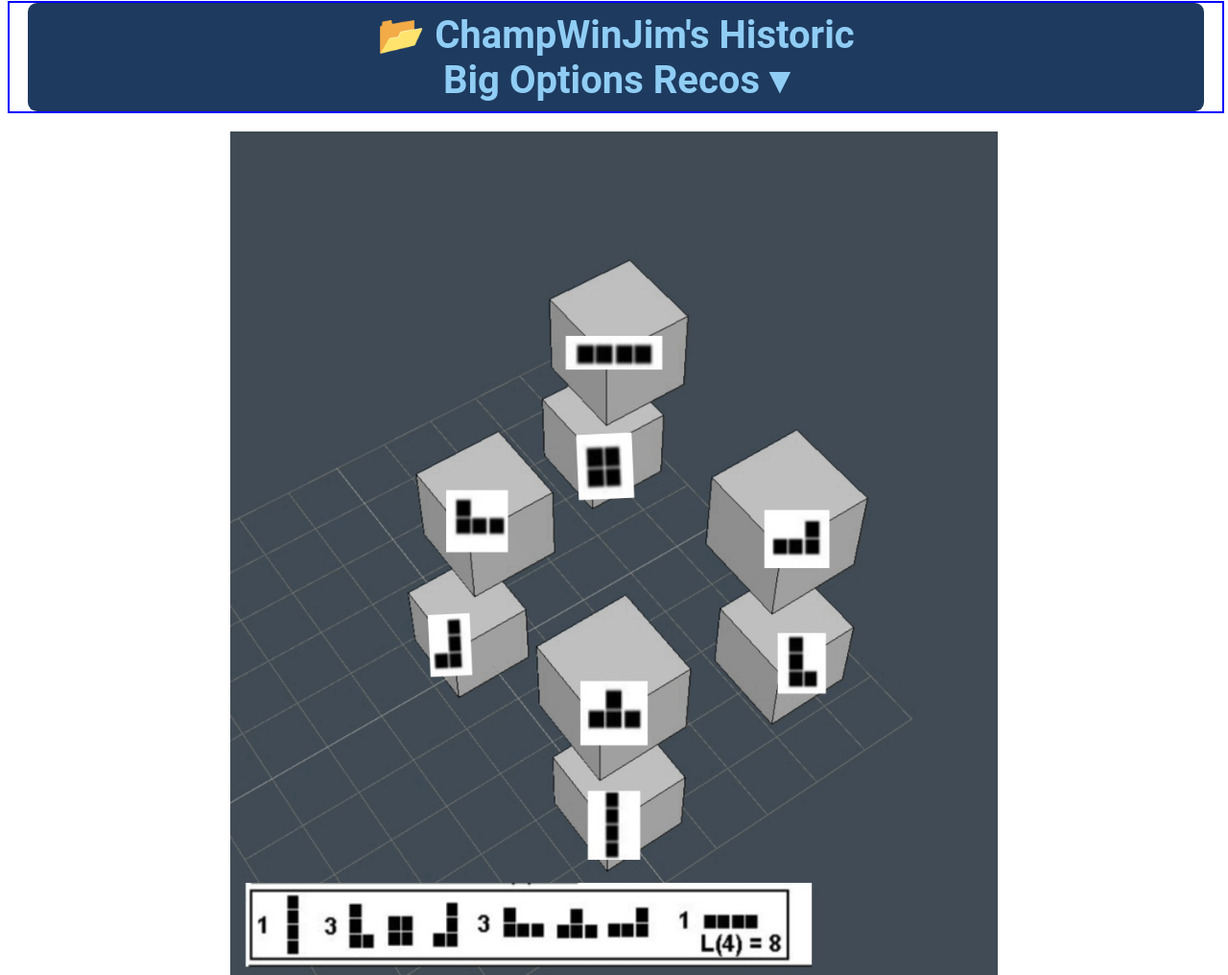
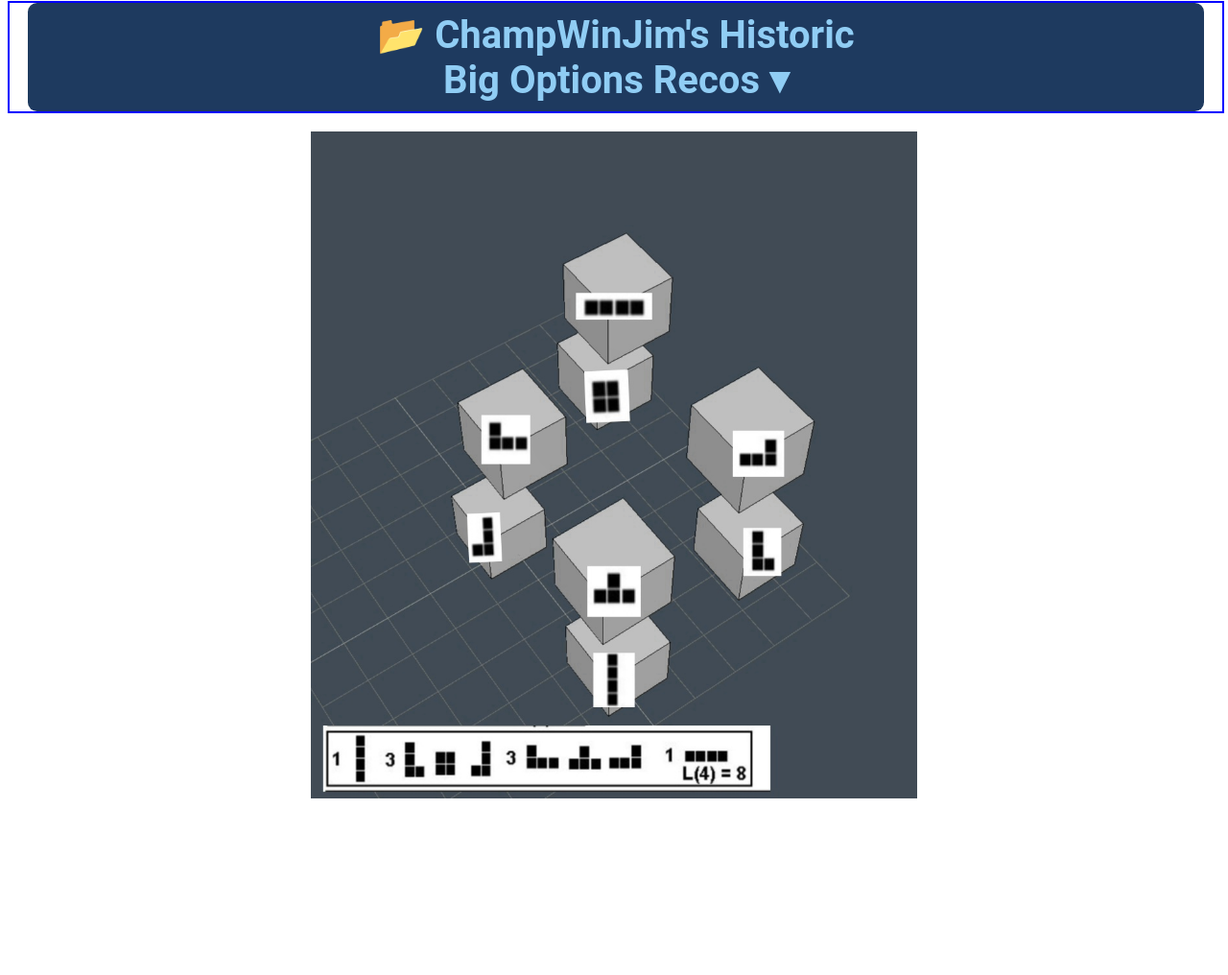
Before and after one commit to JamesFalk/DigiverseDownloads, a plain HTML site: page feeds.html in a window 1280 px wide. Shown: the part 808-1824 px from the top of the page at 96% size. After the commit the page ends 1652 px from the top, so only its background shows below. Drawn offline with Linux system fonts and the light colour scheme.

Commit message:
Reduce image width in feeds.html

```diff
--- a/feeds.html
+++ b/feeds.html
@@ -263,7 +263,7 @@ document.addEventListener('click', function(e) {
 </div>
 <br>
 <div style="width: 100%; text-align: center;">
-    <img src="LabeledCakeModel.jpg" style="width: 70%; max-width: 800px;">
+    <img src="LabeledCakeModel.jpg" style="width: 50%; max-width: 800px;">
 </div>
 
 <script>
```
